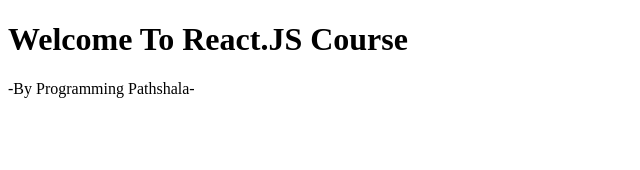
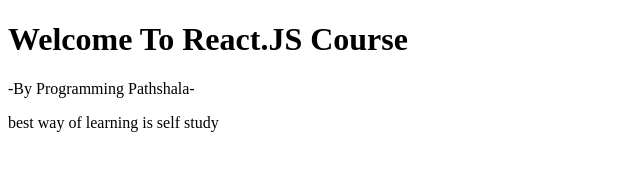
Before and after one commit to Aryan-master/reactJS, a plain HTML site: page index.html in a window 1280 px wide. Shown: the whole page, without its empty margins (0-640 px from the left). Drawn offline with Linux system fonts and the light colour scheme.

Commit message:
edits to raise PR

```diff
--- a/index.html
+++ b/index.html
@@ -9,5 +9,6 @@
 <body>
     <h1>Welcome To React.JS Course</h1>
     <p>-By Programming Pathshala-</p>
+    <p>best way of learning is self study</p>
 </body>
 </html>
```
